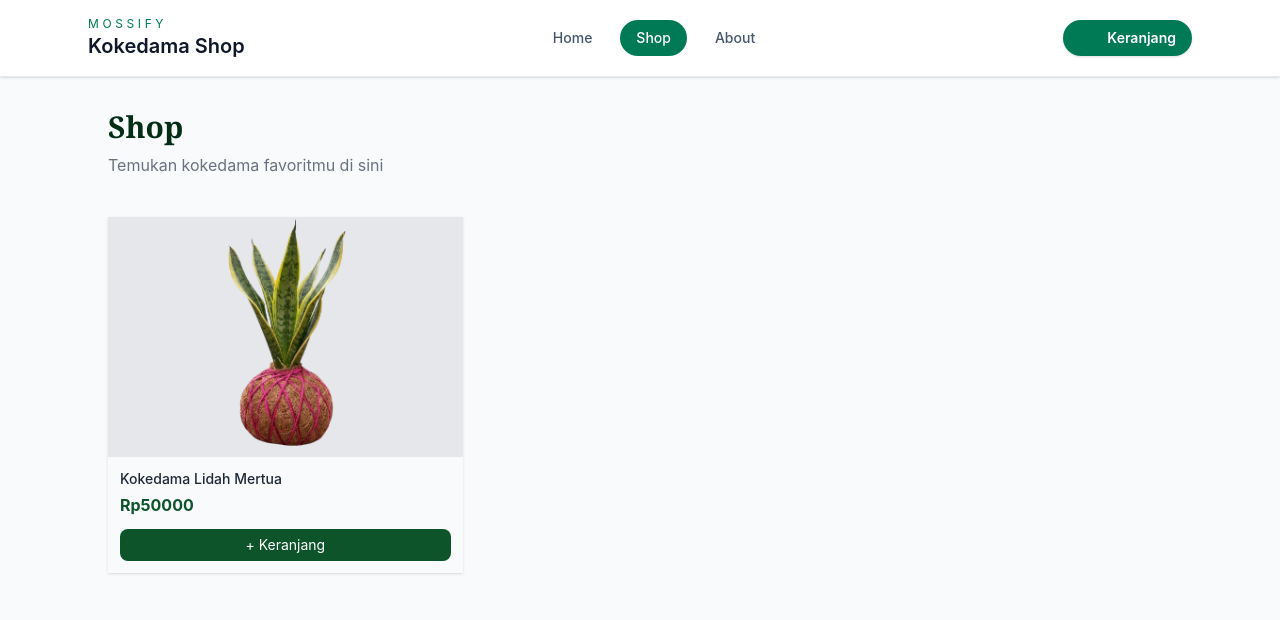
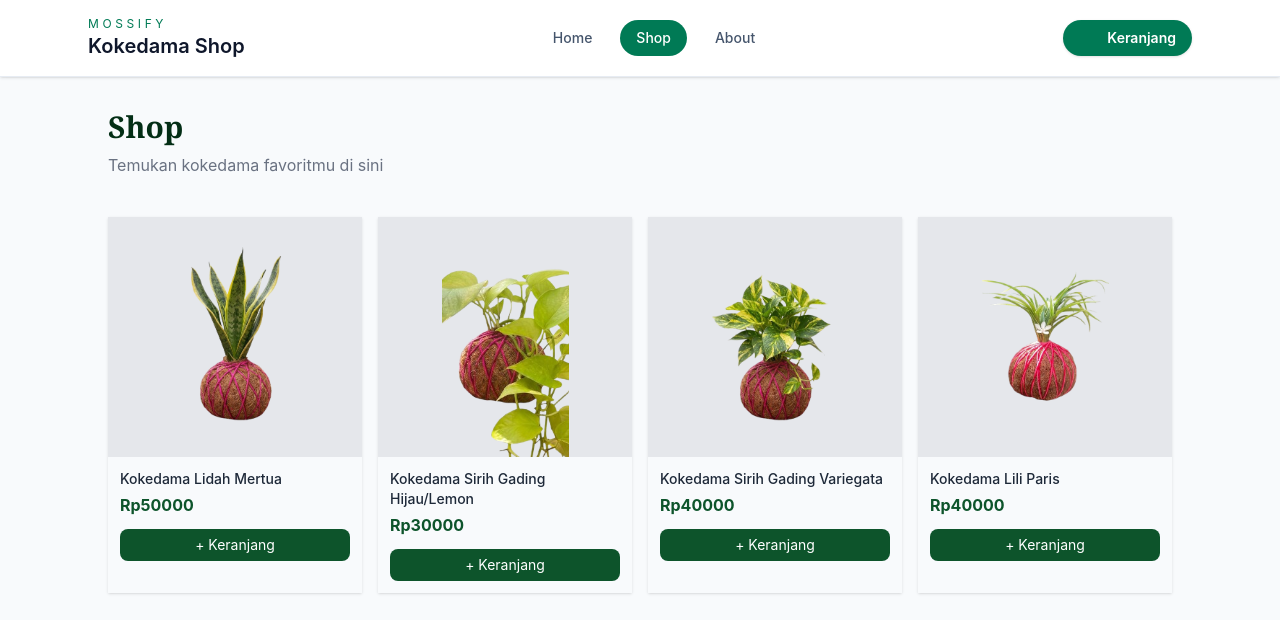
Before and after one commit to Nabixka/Mossify, a Vue app: page / in a window 1280 px wide. Both pictures are taken after a click on the button "Mulai Belanja". Shown: the top 620 px of the page. Built offline with nearby package versions, Linux system fonts and the light colour scheme; some icons are missing.

Commit message:
Add Product

```diff
--- a/src/components/Home.vue
+++ b/src/components/Home.vue
@@ -5,12 +5,12 @@ import { inject, ref } from 'vue'
 const { addToCart, goToShop } = inject('cart')
 
 const featuredItems = ref([
-//   {
-//     nama: 'Kokedama Sirih Gading',
-//     harga: 50000,
-//     deskripsi: 'Tanaman hijau elegan yang mudah dirawat dan cocok untuk dekorasi rumah.',
-//     image: '/sirih_gading.png'
-//   }
+    {
+      nama: 'Kokedama Sirih Gading Hijau/Lemon',
+      harga: 30000,
+      deskripsi: 'Tanaman hijau elegan yang mudah dirawat dan cocok untuk dekorasi rumah.',
+      image: '/sirih_gading.png'
+    },
 //   {
 //     nama: 'Custom Kokedama',
 //     harga: 75000,
@@ -51,7 +51,7 @@ const formatRp = (value) => {
 
       <!-- Decorative Image -->
       <div class="absolute right-0 top-1/2 -translate-y-1/2 opacity-10 pointer-events-none">
-        <img src="/kokedama_home.png" class="w-72 md:w-96 object-contain" />
+        <img src="/lili_paris.png" class="w-72 md:w-96 object-contain" />
     </div>
     </section>
 
@@ -149,7 +149,7 @@ const formatRp = (value) => {
         <div class="bg-white rounded-2xl p-6 shadow-lg">
           <div class="w-full h-100 overflow-hidden rounded-xl">
             <img
-              src="/kokedama_home.png"
+              src="/lili_paris.png"
               class="w-full h-full object-cover object-center group-hover:scale-105 transition duration-300"
             />
           </div>
--- a/src/components/Shop.vue
+++ b/src/components/Shop.vue
@@ -10,11 +10,21 @@
         "harga" : 50000,
         "image" : "/lidah_mertua.png"
       },
-      // {
-      //   "nama" : "Kokedama Sirih Gading",
-      //   "harga" : 50000,
-      //   "image" : "/sirih_gading.png"
-      // }
+      {
+        "nama" : "Kokedama Sirih Gading Hijau/Lemon",
+        "harga" : 30000,
+        "image" : "/sirih_gading.png"
+      },
+      {
+        "nama" : "Kokedama Sirih Gading Variegata",
+        "harga" : 40000,
+        "image" : "/sirih_gading_variegeta.png"
+      },
+      {
+        "nama" : "Kokedama Lili Paris",
+        "harga" : 40000,
+        "image" : "/lili_paris.png"
+      }
     ])
 
   const goToWA = () => {
@@ -31,10 +41,10 @@
     <h3 class="text-gray-500">Temukan kokedama favoritmu di sini</h3>
 
     <!-- Grid -->
-    <div class="flex flex-wrap w-full justify-center lg:justify-start gap-4 pt-8">
+    <div class="grid grid-cols-1 lg:grid-cols-4 gap-4 pt-8">
 
       <!-- Card -->
-      <div v-for="i in item" class="bg-whiterounded-2xl lg:w-1/3 w-full shadow-sm hover:shadow-md transition duration-300">
+      <div v-for="i in item" class="bg-whiterounded-2xl lg:w-full w-full shadow-sm hover:shadow-md transition duration-300">
         <div class="flex justify-center bg-gray-200">
           <img :src="i.image" class="bg-gray-200 h-60 w-1/2 object-cover object-center">
         </div>
```
Also changed, not shown: public/lili_paris.png (renamed from public/kokedama_home.png), public/sirih_gading_variegeta.png (added).
